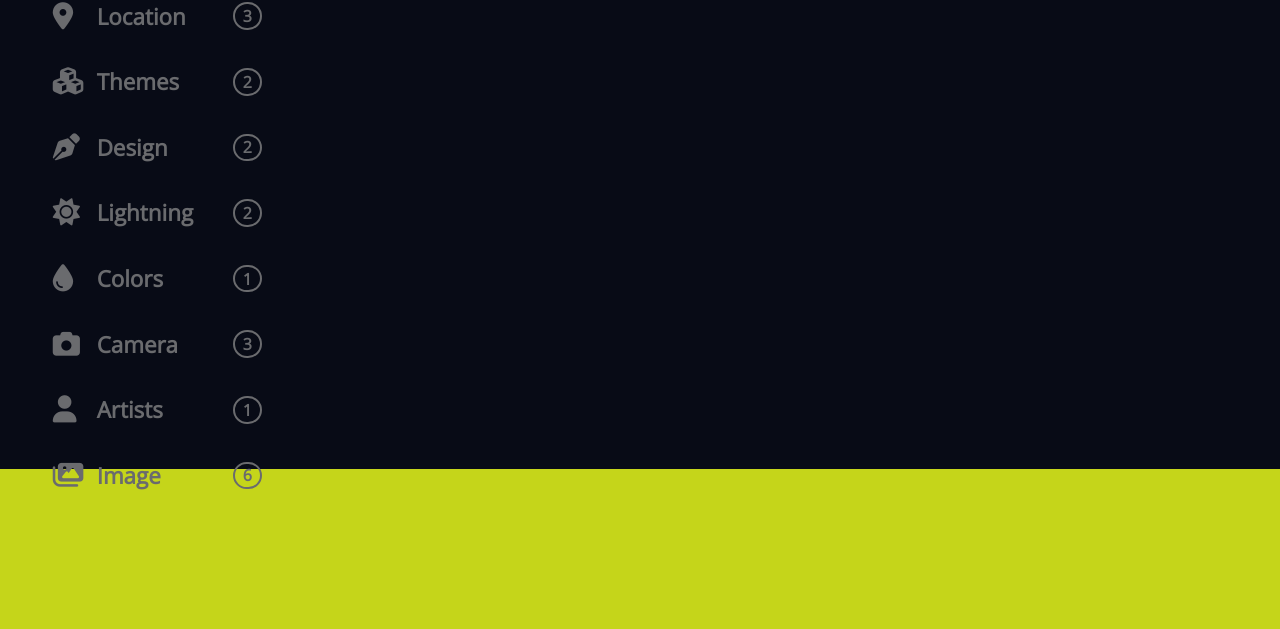
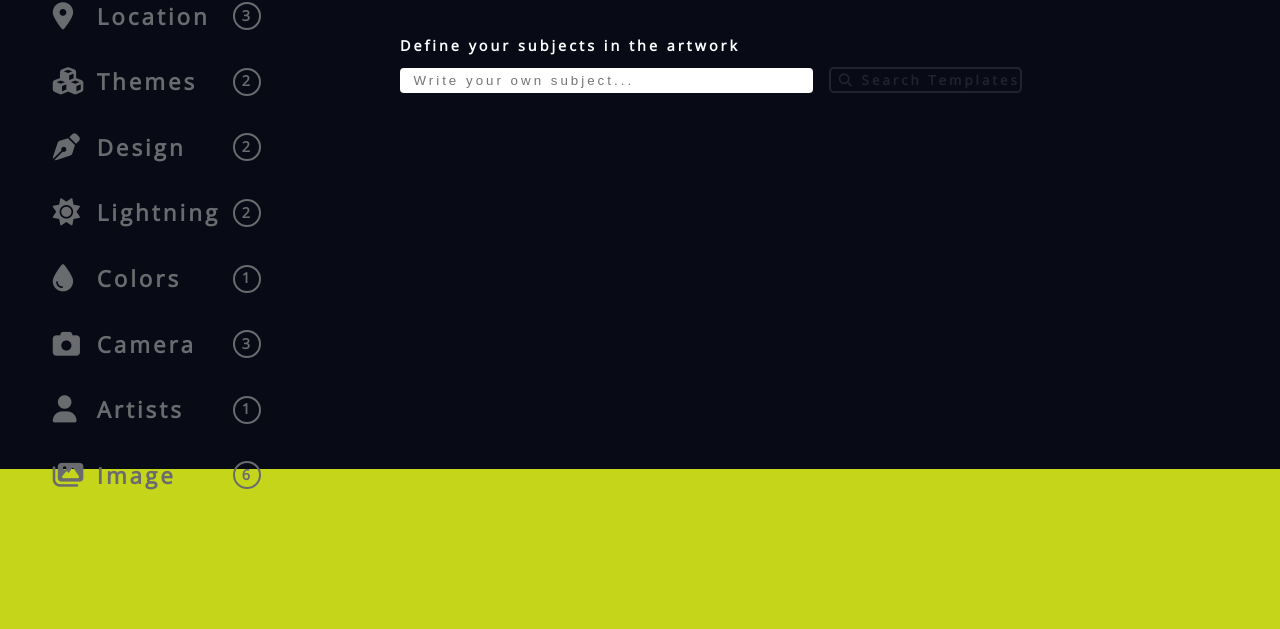
Before and after one commit to 0xRomRom/Prompt-Maker, a plain HTML site: page index.html in a window 1280 px wide. Shown: the part 331-960 px from the top of the page. Drawn offline with nearby package versions, Linux system fonts and the light colour scheme; files whose address does not match are found by name.

Commit message:
Front page main menu additions

```diff
--- a/css/index.css
+++ b/css/index.css
@@ -3,6 +3,7 @@
   padding: 0;
   margin: 0;
   scroll-behavior: smooth;
+  letter-spacing: 3px;
 }
 
 .interface {
@@ -235,7 +236,7 @@ li:hover {
   height: 3rem;
   font-family: "Open Sans";
   font-weight: 600;
-  font-size: 1rem;
+  font-size: 0.9rem;
   /* border: 1px solid white; */
   cursor: pointer;
 }
@@ -254,19 +255,28 @@ li:hover {
 }
 
 .subject-counter {
-  border-radius: 3rem;
+  border-radius: 50%;
+  width: 1.75rem;
+  height: 1.75rem;
   border: 2px solid white;
-  padding: 0.05rem 0.5rem;
+  color: white;
+  padding-top: 0.1rem;
+  padding-left: 0.1rem;
   position: absolute;
+  text-align: center;
   left: 13rem;
 }
 
 .subject-counter1 {
-  border-radius: 3rem;
+  border-radius: 50%;
+  width: 1.75rem;
+  height: 1.75rem;
   border: 2px solid #6a6b6e;
   color: #6a6b6e;
-  padding: 0.05rem 0.5rem;
+  padding-top: 0.1rem;
+  padding-left: 0.1rem;
   position: absolute;
+  text-align: center;
   left: 13rem;
 }
 
@@ -282,3 +292,96 @@ li:hover {
   position: absolute;
   left: 1.75rem;
 }
+
+.main-program {
+  position: absolute;
+  /* border: 1px solid white; */
+  left: 25rem;
+  top: 16.5rem;
+  width: 64.5%;
+  height: 34.5rem;
+}
+
+.subject-title-box {
+  position: relative;
+  width: 100%;
+  height: 4rem;
+  /* background-color: green; */
+  display: flex;
+  gap: 0.8rem;
+  justify-content: flex-start;
+  align-items: center;
+  font-family: "Open Sans";
+  font-weight: 500;
+  color: white;
+}
+
+.subjects-eye {
+  position: relative;
+  top: 0.2rem;
+  font-size: 2rem;
+  color: white;
+}
+.subjects-counter {
+  border-radius: 50%;
+  width: 1.5rem;
+  height: 1.5rem;
+  border: 2px solid white;
+  color: white;
+  padding-left: 0.1rem;
+  position: relative;
+  top: 0.2rem;
+  text-align: center;
+  font-size: 0.9rem;
+}
+
+.subject-subtitle {
+  display: inline-block;
+  width: 100%;
+}
+
+.subjects-searchbox {
+  position: relative;
+  width: 100%;
+  height: 6rem;
+  /* border-bottom: 1px solid white; */
+  display: flex;
+  gap: 0.8rem;
+  justify-content: flex-end;
+  align-items: flex-start;
+  flex-direction: column;
+  font-family: "Open Sans";
+  font-weight: 700;
+  color: white;
+  font-size: 0.6rem;
+  width: 100%;
+}
+
+.searchbox-1 {
+  display: flex;
+  justify-content: flex-start;
+  align-items: center;
+  gap: 1rem;
+  width: 100%;
+}
+
+.search1 {
+  border-radius: 4px;
+  border: none;
+  height: 1.55rem;
+  /* margin-left: 2rem; */
+  width: 50%;
+  display: block;
+}
+
+.search1-button {
+  font-family: "Open Sans";
+  font-weight: 600;
+  background-color: transparent;
+  color: rgb(33, 36, 46);
+  border: 2px solid rgb(33, 36, 46);
+  border-radius: 0.3rem;
+  padding-left: 0.5rem;
+  height: 1.6rem;
+  display: block;
+}
--- a/index.html
+++ b/index.html
@@ -60,58 +60,84 @@
           </div>
         </div>
       </nav>
-      <di class="option-menu">
+      <div class="option-menu">
         <div class="side-menu">
           <div class="side-flex">
             <div class="option-box option-box1">
               <i class="fa-solid fa-eye fa-style"></i>
               <p class="side-title">Subject</p>
-              <p class="subject-counter">0</p>
+              <div class="subject-counter">0</div>
             </div>
             <div class="option-box option-box2">
               <i class="fa-solid fa-location-dot fa-style1"></i>
               <p class="side-title1">Location</p>
-              <p class="subject-counter1">3</p>
+              <div class="subject-counter1">3</div>
             </div>
             <div class="option-box option-box3">
               <i class="fa-solid fa-cubes fa-style1"></i>
               <p class="side-title1">Themes</p>
-              <p class="subject-counter1">2</p>
+              <div class="subject-counter1">2</div>
             </div>
             <div class="option-box option-box4">
               <i class="fa-solid fa-pen-nib fa-style1"></i>
               <p class="side-title1">Design</p>
-              <p class="subject-counter1">2</p>
+              <div class="subject-counter1">2</div>
             </div>
             <div class="option-box option-box5">
               <i class="fa-solid fa-sun fa-style1"></i>
               <p class="side-title1">Lightning</p>
-              <p class="subject-counter1">2</p>
+              <div class="subject-counter1">2</div>
             </div>
             <div class="option-box option-box6">
               <i class="fa-solid fa-droplet fa-style1"></i>
               <p class="side-title1">Colors</p>
-              <p class="subject-counter1">1</p>
+              <div class="subject-counter1">1</div>
             </div>
             <div class="option-box option-box7">
               <i class="fa-solid fa-camera fa-style1"></i>
               <p class="side-title1">Camera</p>
-              <p class="subject-counter1">3</p>
+              <div class="subject-counter1">3</div>
             </div>
             <div class="option-box option-box8">
               <i class="fa-solid fa-user fa-style1"></i>
               <p class="side-title1">Artists</p>
-              <p class="subject-counter1">1</p>
+              <div class="subject-counter1">1</div>
             </div>
             <div class="option-box option-box9">
               <i class="fa-solid fa-images fa-style1"></i>
               <p class="side-title1">Image</p>
-              <p class="subject-counter1">6</p>
+              <div class="subject-counter1">6</div>
             </div>
           </div>
         </div>
-        <div class="main-menu"></div>
-      </di>
+        <div class="main-menu">
+          <div class="main-program">
+            <div class="subject">
+              <div class="subject-title-box">
+                <i class="fa-solid fa-eye subjects-eye"></i>
+                <h1>Subjects</h1>
+                <div class="subjects-counter">0</div>
+              </div>
+              <div class="subjects-searchbox">
+                <h2 class="subject-subtitle">
+                  Define your subjects in the artwork
+                </h2>
+                <div class="searchbox-1">
+                  <input
+                    type="text"
+                    placeholder="&nbsp; Write your own subject..."
+                    class="search1"
+                  />
+                  <button class="search1-button">
+                    <i class="fa-solid fa-magnifying-glass"></i> Search
+                    Templates
+                  </button>
+                </div>
+              </div>
+            </div>
+          </div>
+        </div>
+      </div>
     </div>
   </body>
 </html>
```
